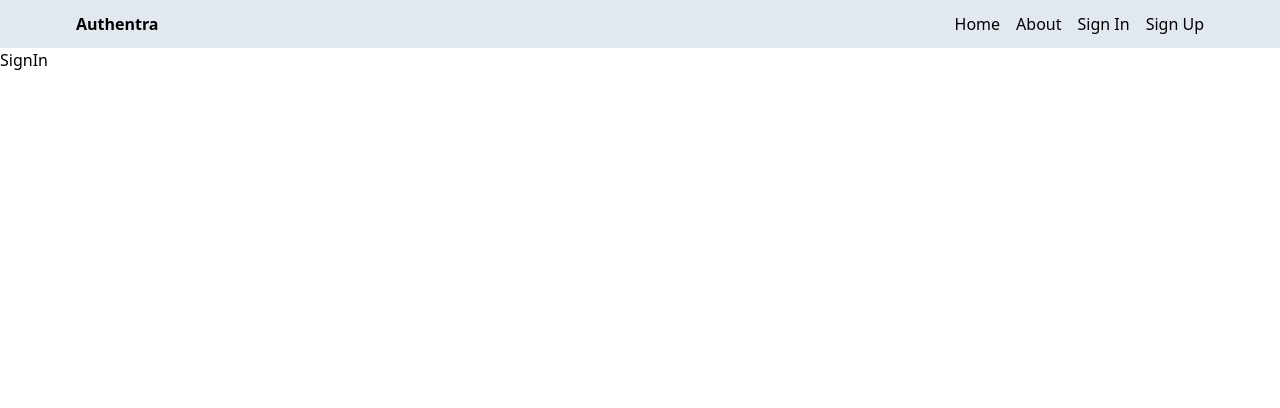
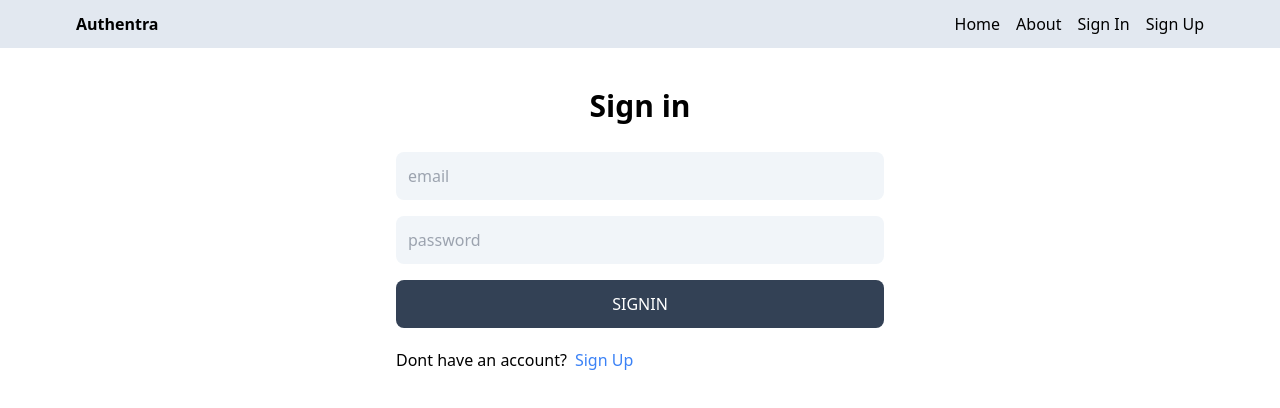
Before and after one commit to syam-ts/Authentra, a React (Vite) app in the folder client/: page /sign-in in a window 1280 px wide. Shown: the top 408 px of the page. Built offline with nearby package versions, Linux system fonts and the light colour scheme.

Commit message:
redirection login signin home

```diff
--- a/client/src/pages/SignIn.tsx
+++ b/client/src/pages/SignIn.tsx
@@ -1,8 +1,84 @@
+import { useState } from 'react'
+import { Link, useNavigate } from 'react-router-dom'
 
 
-function SignIn() {
+const SignIn = () => {
+  const [formData, setFormData] = useState({})
+  const [error, setError] = useState(false)
+  const [loading, setLoading] = useState(false)
+  const navigate = useNavigate()
+
+
+  const handleChange = (e: any) => {
+    setFormData({ ...formData, [e.target.id]: e.target.value })
+  }
+
+
+  const handleSubmit = async (e: any) => {
+    e.preventDefault();
+
+    try{
+      setLoading(true)
+      setError(false)
+      const res = await fetch('/api/auth/signin', {
+        method: 'POST',
+        headers: {
+          'Content-Type': 'application/json',
+        },
+        body: JSON.stringify(formData),
+      })
+       console.log('Middle')
+      const data = await res.json()
+      setLoading(false)
+      console.log('The data : ',data)
+      if(data.success === false) {
+        console.log('Error has gotten!')
+        setError(true)
+        return
+      }
+    navigate('/')
+    }catch(err: any) {
+
+      setLoading(false)
+      setError(true)
+    }
+
+
+  }
+
+
+
   return (
-    <div>SignIn</div>
+    <div className="p-3 max-w-lg mx-auto">
+      <h1 className="text-3xl text-center font-semibold my-7">
+        Sign in
+        </h1>
+        <form onSubmit={handleSubmit} className="flex flex-col gap-4">
+          <input type="email"
+          placeholder="email"
+          id="email" className="bg-slate-100 p-3 rounded-lg"
+          onChange={handleChange}
+          />
+          <input type="password"
+          placeholder="password"
+          id="password" className="bg-slate-100 p-3 rounded-lg"
+          onChange={handleChange}
+          />
+          <button disabled={loading}
+          className="uppercase bg-slate-700 text-white p-3 rounded-lg hover:opacity-95 disabled:opacity-80">
+            { loading ? 'loading' : 'signin'}
+            </button>
+        </form>
+        <div className="flex gap-2 mt-5">
+          <p> Dont have an account? </p>
+         <Link to="/sign-up">
+         <span className="text-blue-500 "> Sign Up </span>
+         </Link>
+        </div>
+        <p className='text-red-700 mt-5'>
+          { error && 'Something went wrong'}
+        </p>
+    </div>
   )
 }
 
--- a/client/src/pages/Signup.tsx
+++ b/client/src/pages/Signup.tsx
@@ -1,11 +1,12 @@
 import { useState } from 'react'
-import { Link } from 'react-router-dom'
+import { Link, useNavigate } from 'react-router-dom'
 
 
 const SignUp = () => {
   const [formData, setFormData] = useState({})
   const [error, setError] = useState(false)
   const [loading, setLoading] = useState(false)
+  const navigate = useNavigate()
 
 
   const handleChange = (e: any) => {
@@ -34,8 +35,8 @@
         console.log('Error has gotten!')
         setError(true)
         return
-      }
-
+        }
+        navigate('/sign-in')
     }catch(err: any) {
 
       setLoading(false)
```
